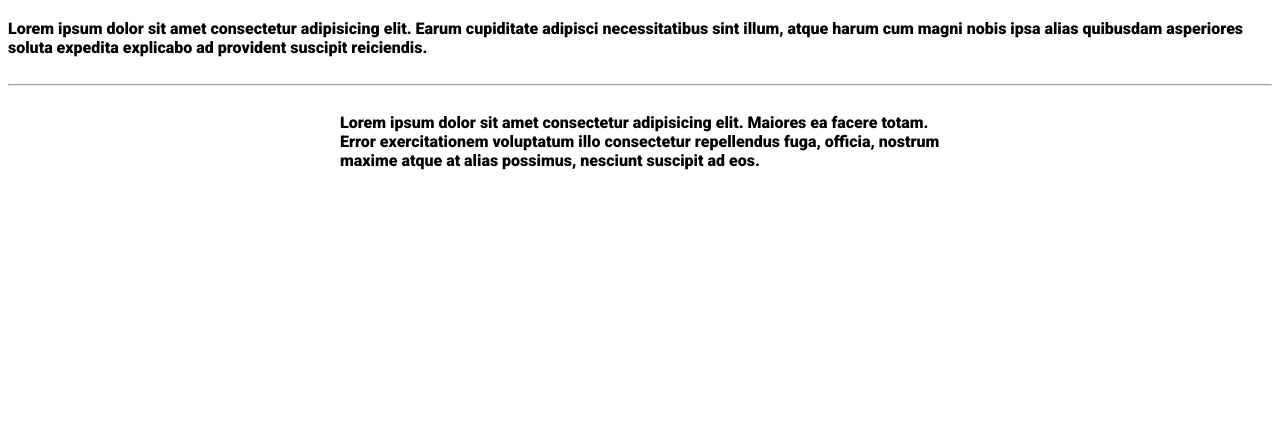
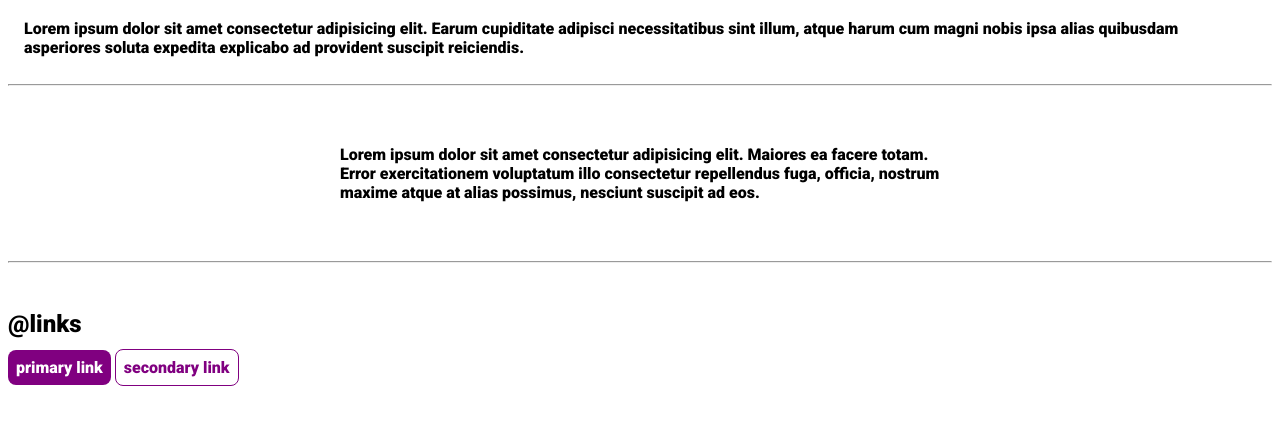
Before and after one commit to adarshportfolio/student-site, a plain HTML site: page L3.html in a window 1280 px wide. Shown: the part 62-486 px from the top of the page. Drawn offline with Linux system fonts and the light colour scheme.

Commit message:
feat: link updated
Working on the CSS part - box model

```diff
--- a/L3.html
+++ b/L3.html
@@ -17,5 +17,14 @@
 
    <div class="container-fluid">Lorem ipsum dolor sit amet consectetur adipisicing elit. Maiores ea facere totam. Error exercitationem voluptatum illo consectetur repellendus fuga, officia, nostrum maxime atque at alias possimus, nesciunt suscipit ad eos.</div>
 
+   <br><hr><br>
+
+   <div>
+    <h2>@links</h2>
+    <a class="link primary-link" href="/">primary link</a>
+    <a class="link secondary-link" href="/">secondary link</a>
+</div>
+
+
 </body>
 </html>
--- a/styles.css
+++ b/styles.css
@@ -1,5 +1,11 @@
 @import url('https://fonts.googleapis.com/css2?family=Roboto:ital,wght@0,900;1,300&display=swap');
 /* form google fonts */
+
+
+:root {
+    --primary-color: purple;
+    --white: #ffffff;
+  }
 
 body{
     font-family: 'Roboto', sans-serif;
@@ -10,11 +16,30 @@ body{
 }
 
 .container{
-    left-padding:1rem;
-    right-padding:1rem;
+    padding: 0rem 1rem;
 }
 
 .container-fluid{
     max-width: 600px;
     margin: auto;
+    padding: 2rem 4rem;
 }
+
+.link{
+    text-decoration: none;
+    padding: 0.5rem 0.5rem;
+}
+
+.primary-link{
+    background-color: var(--primary-color);
+    color: var(--white);
+    border-radius: 0.5rem;
+}
+
+.secondary-link{
+    color: var(--primary-color);
+    border-radius: 0.5rem;
+    border: 1px solid var(--primary-color);
+
+
+}
```
